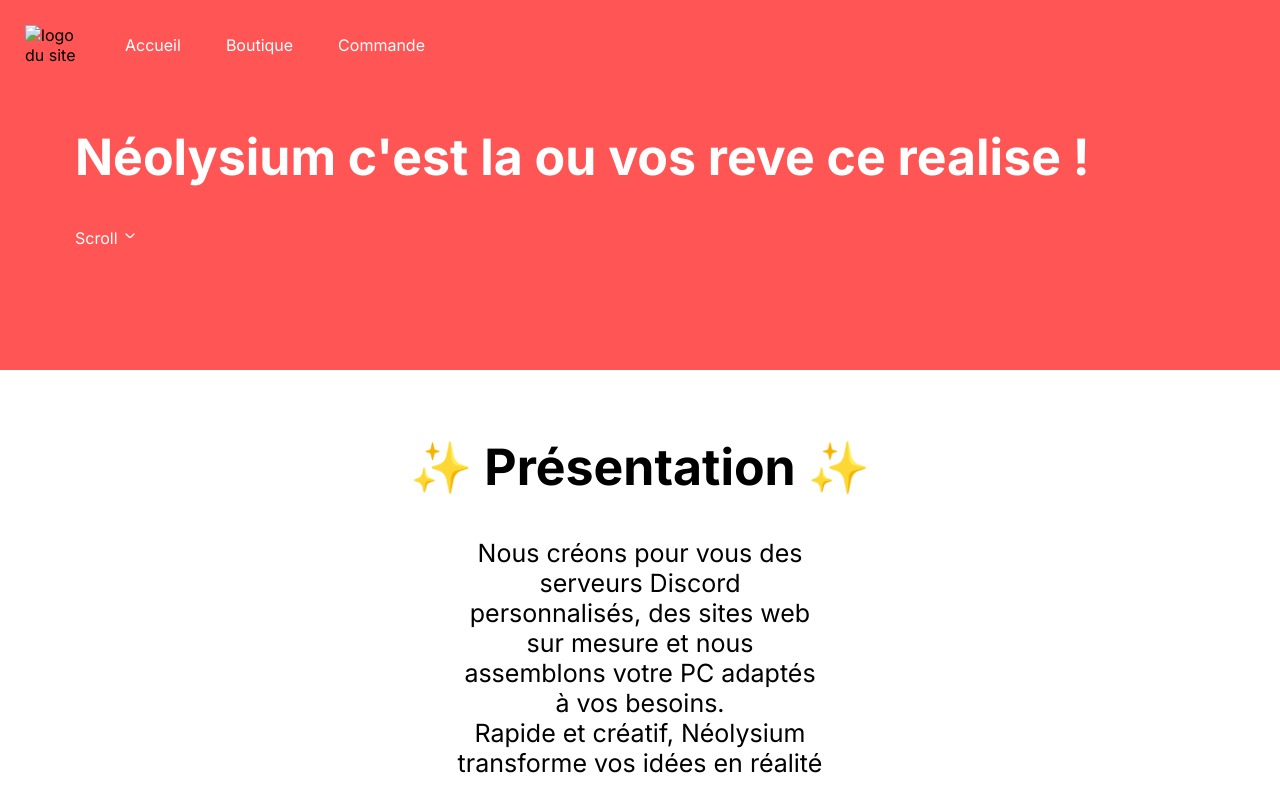
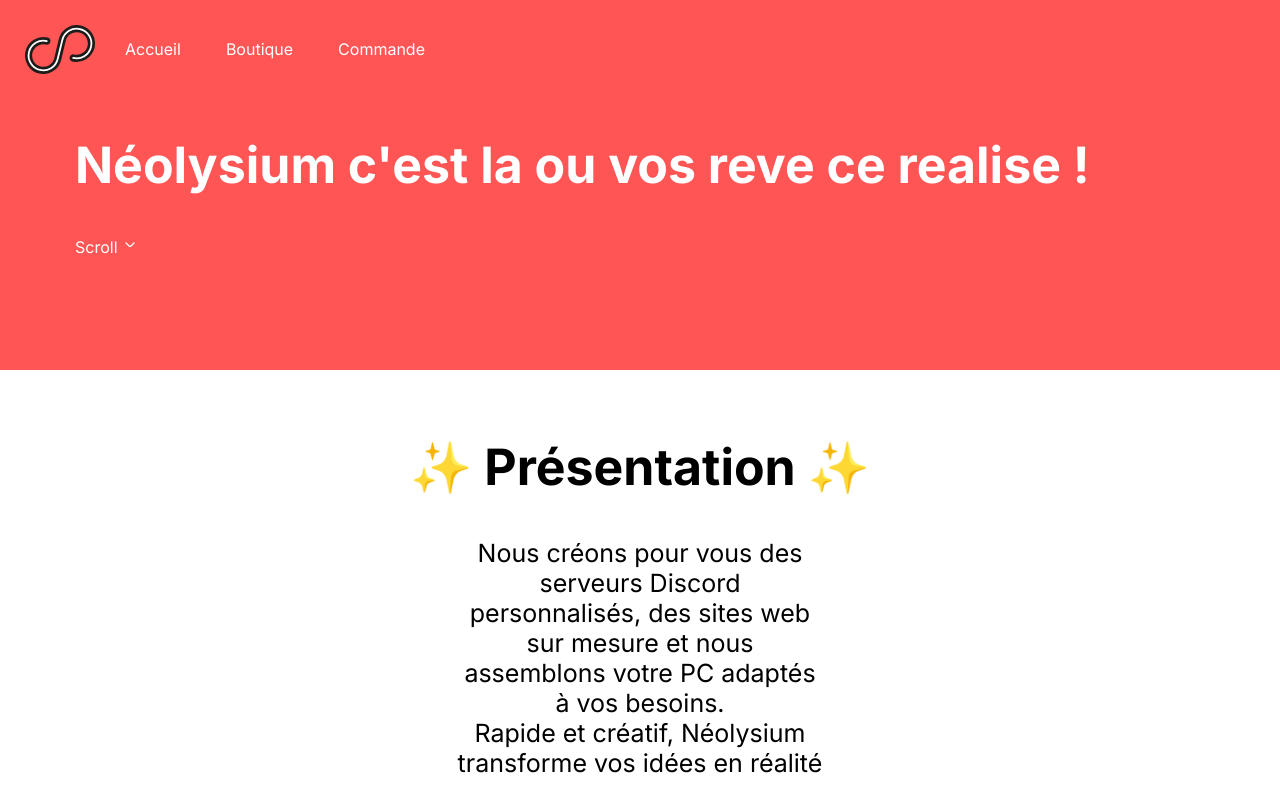
Before and after one commit to Al-harsouhir/Neolysium, a plain HTML site: page index.html in a window 1280 px wide. Shown: the top 800 px of the page. Drawn offline with nearby package versions, Linux system fonts and the light colour scheme.

Commit message:
Update index.html

```diff
--- a/index.html
+++ b/index.html
@@ -7,7 +7,7 @@
     <link rel="stylesheet" href="https://cdn-uicons.flaticon.com/2.6.0/uicons-regular-rounded/css/uicons-regular-rounded.css">
     <link rel="stylesheet" href="https://cdn.jsdelivr.net/npm/@fortawesome/fontawesome-free/css/all.min.css">
     <link rel="stylesheet" href="https://cdnjs.cloudflare.com/ajax/libs/font-awesome/6.5.0/css/all.min.css">
-    <link rel="icon" type="image/png" href="image/logo 2.svg">
+    <link rel="icon" type="image/png" href="image/logo.svg">
     <meta name="viewport" content="width=device-width, initial-scale=1">
     <meta name="description" content="Vente en ligne de serveur discord, de site web et assamblage de pc">
     <meta name="keywords" content="Néolysium">
@@ -16,7 +16,7 @@
 <body>
     <section class="top-page">
         <header class="header">
-            <img src="image/logo 2.svg" alt="logo du site" href="index.html">
+            <img src="image/logo.svg" alt="logo du site">
             <nav class="nav">
                 <a class="change-page" href="index.html">Accueil</a>
                 <a class="change-page" href="boutique.html">Boutique</a>
```
